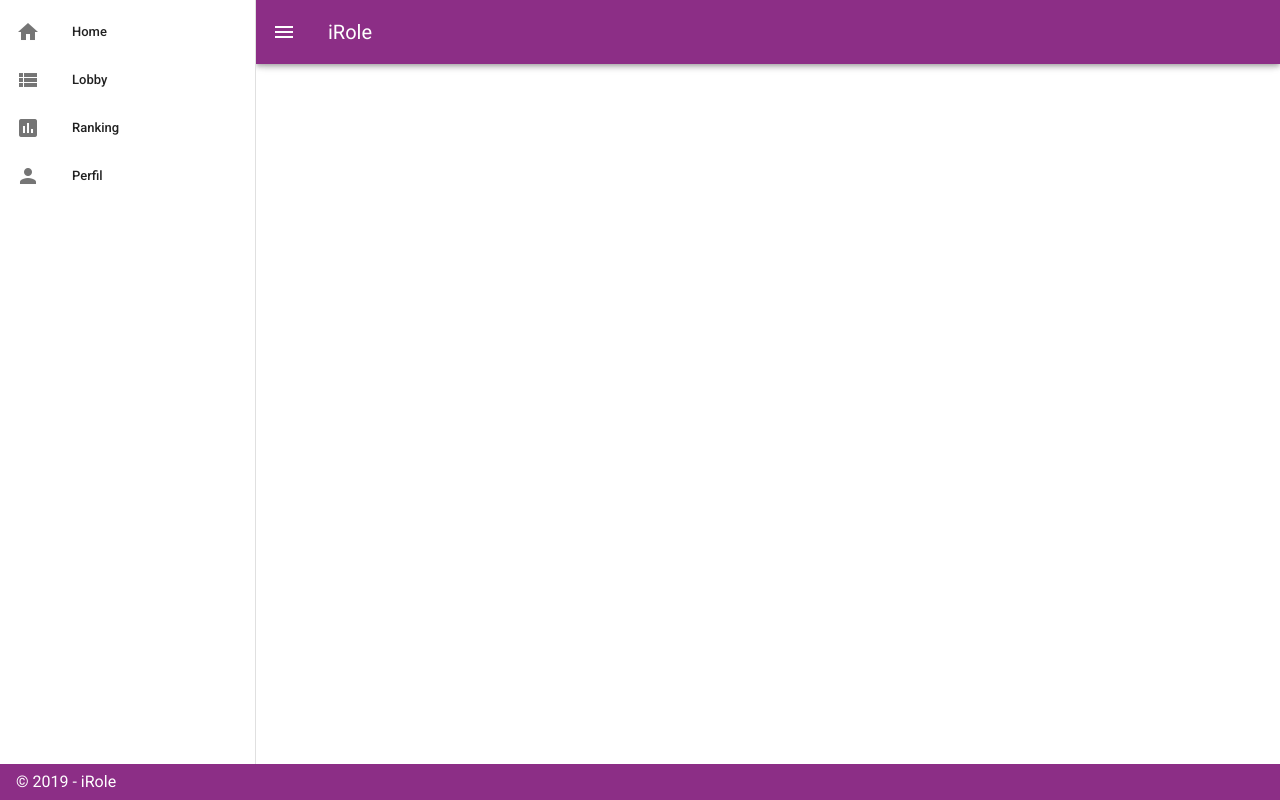
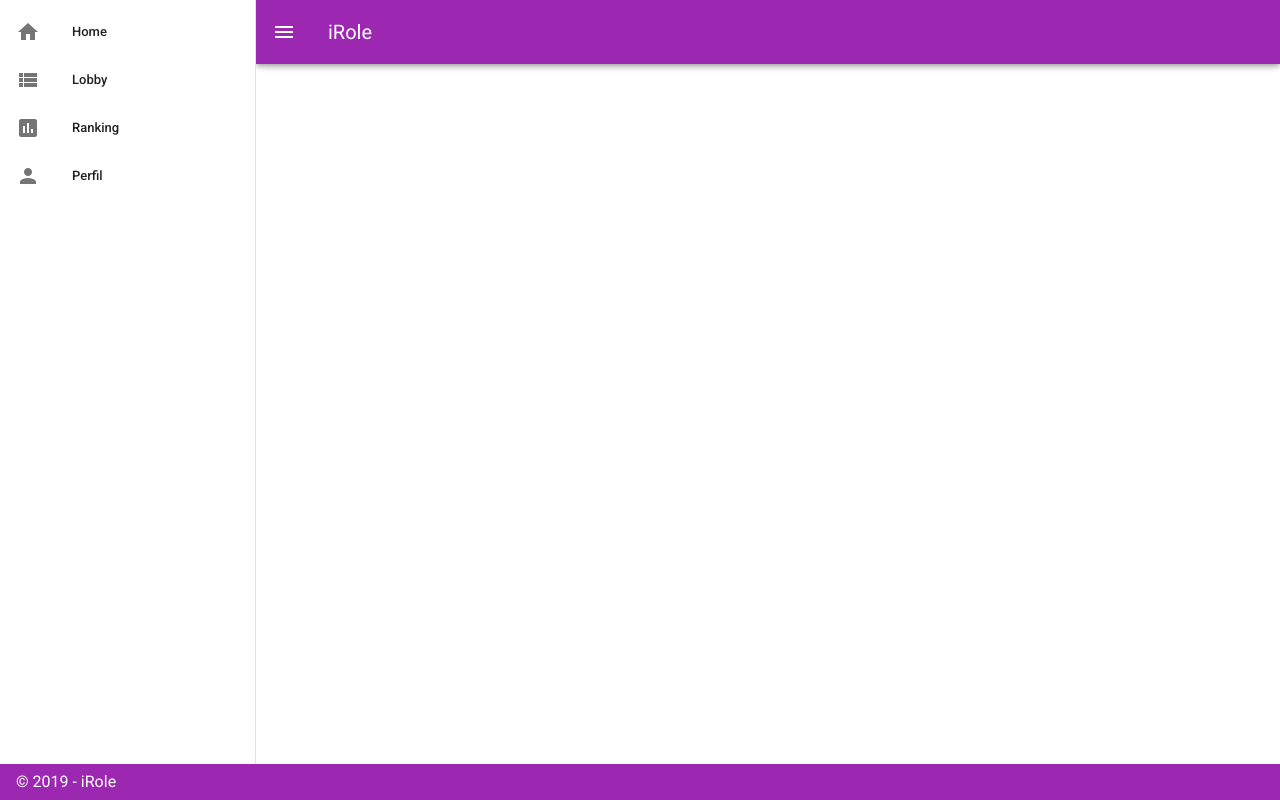
Before and after one commit to teamrole/Main, a Vue app in the folder client/: page /#/ in a window 1280 px wide. Built offline with nearby package versions, Linux system fonts and the light colour scheme.

Commit message:
Personalizacao de cores e acertos pontuais

```diff
--- a/client/src/components/Home.vue
+++ b/client/src/components/Home.vue
@@ -1,8 +1,3 @@
 <template>
-  <v-app id="inspire">
-
-    <v-content>
-    </v-content>
-
-  </v-app>
+  <v-content></v-content>
 </template>
--- a/client/src/components/Templates/footer.vue
+++ b/client/src/components/Templates/footer.vue
@@ -1,5 +1,5 @@
 <template>
-    <v-footer color="#8c2e86" app>
+    <v-footer color="primary" app>
       <span class="white--text">&copy; 2019 - iRole</span>
     </v-footer>
 </template>
--- a/client/src/components/Templates/item-navbar.vue
+++ b/client/src/components/Templates/item-navbar.vue
@@ -1,5 +1,5 @@
 <template>
-    <v-list-item @click="">
+    <v-list-item @click="" color="primary">
         <v-list-item-action>
         <v-icon>{{icon}}</v-icon>
         </v-list-item-action>
--- a/client/src/components/Templates/navbar.vue
+++ b/client/src/components/Templates/navbar.vue
@@ -3,14 +3,14 @@
     <v-navigation-drawer v-model="drawer" app>
       <v-list dense>
 
-        <t-item-navbar  text="Home" icon="home"/>
-        <t-item-navbar  text="Lobby" icon="view_list"/>
-        <t-item-navbar  text="Ranking" icon="poll"/>
-        <t-item-navbar  text="Perfil" icon="person"/>
+        <t-item-navbar text="Home" icon="home"/>
+        <t-item-navbar text="Lobby" icon="view_list"/>
+        <t-item-navbar text="Ranking" icon="poll"/>
+        <t-item-navbar text="Perfil" icon="person"/>
 
       </v-list>
     </v-navigation-drawer>
-    <v-app-bar app color="#8c2e86" dark>
+    <v-app-bar app color="primary" dark>
       <v-app-bar-nav-icon @click.stop="drawer = !drawer"></v-app-bar-nav-icon>
       <v-toolbar-title>iRole</v-toolbar-title>
     </v-app-bar>
--- a/client/src/plugins/vuetify.js
+++ b/client/src/plugins/vuetify.js
@@ -8,4 +8,17 @@ export default new Vuetify({
   icons: {
     iconfont: 'mdi',
   },
+  theme:{
+    themes:{
+      light:{
+          primary: '#9c27b0',
+          secondary: '#ff5722',
+          accent: '#00bcd4',
+          error: '#f44336',
+          warning: '#ffc107',
+          info: '#2196f3',
+          success: '#8bc34a'
+      }
+    }
+  }
 });
```
Also changed, not shown: 1 other file (tests, documents, lock files or other folders).
